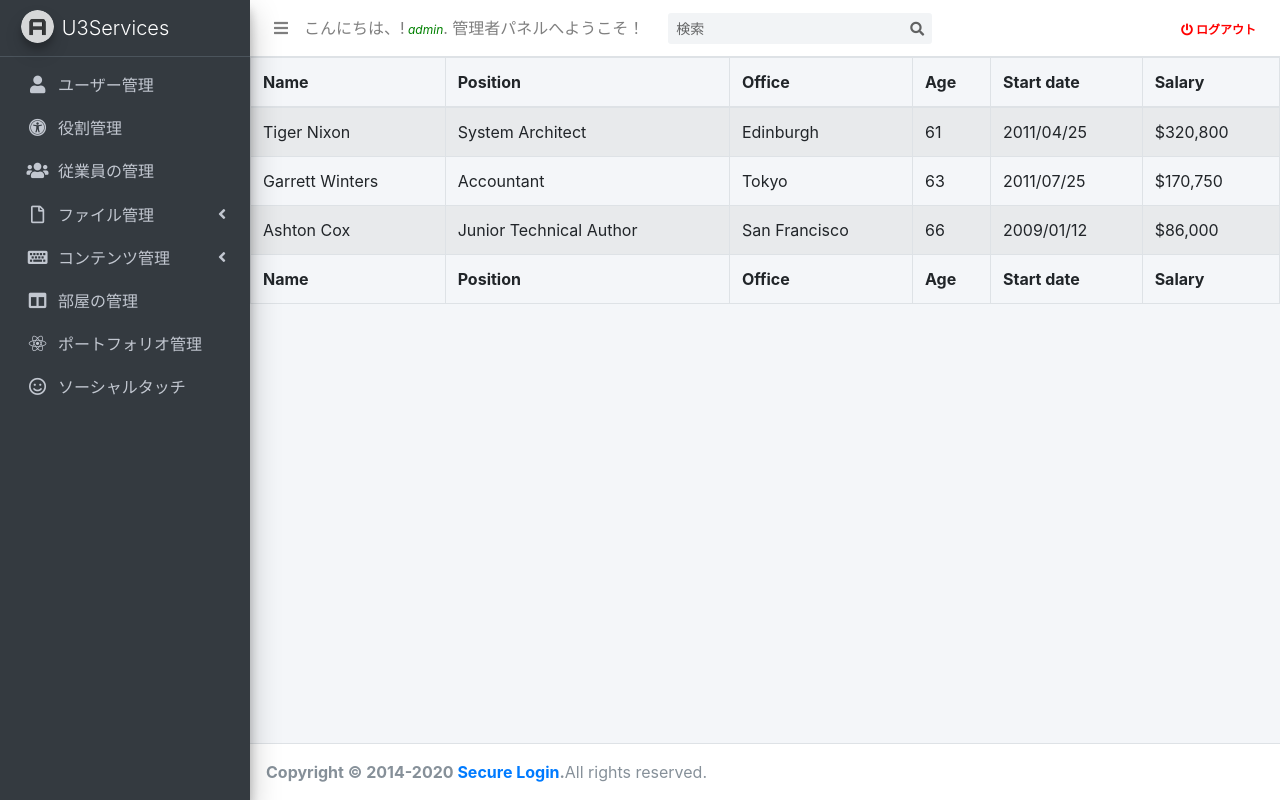
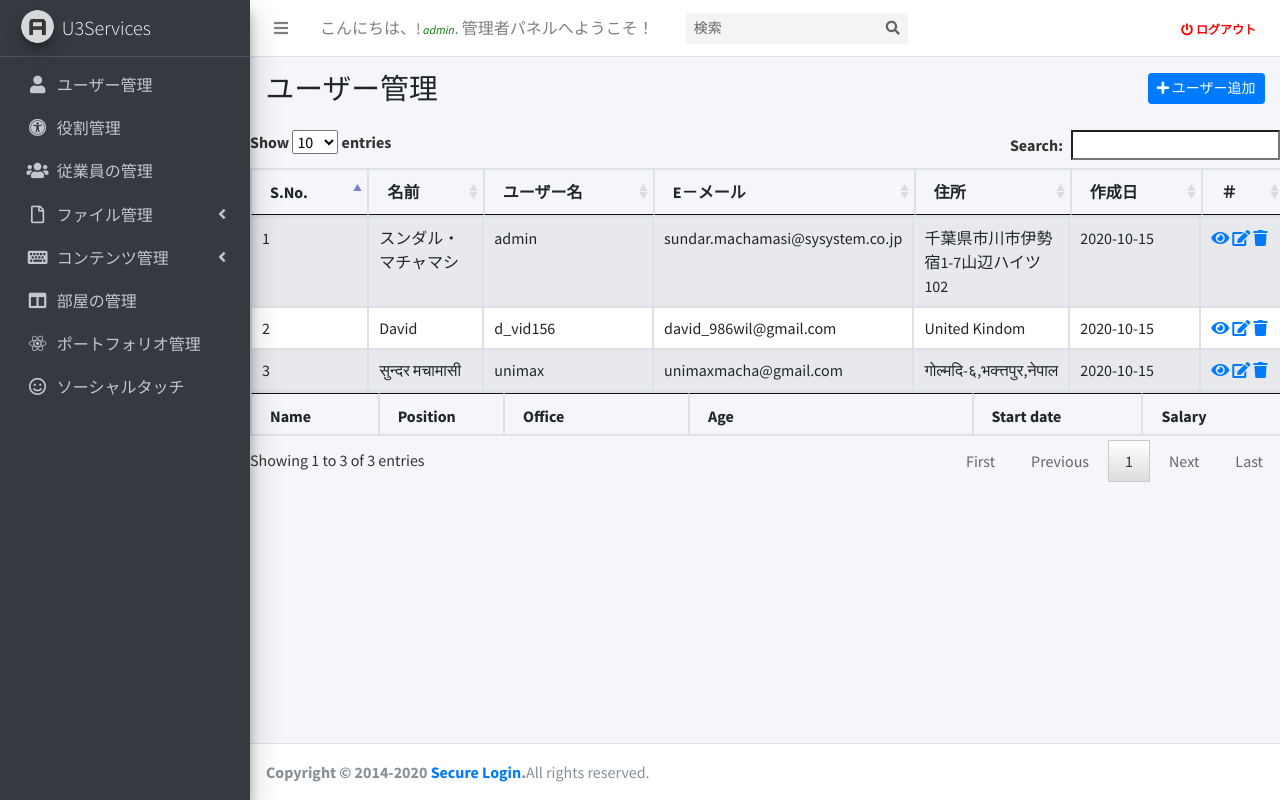
Before and after one commit to unimaxmacha/secureLoginPHP, a PHP site: page /home.php?m=user&p=list in a window 1280 px wide. Run offline with PHP 8.4, Linux system fonts and the light colour scheme; a user stored in the database is signed in; lists and menus that the app fills with data are empty; some libraries are stand-ins or nearby versions.

Commit message:
file updated
2020-10-20
filed updated

```diff
--- a/admin/pages/common/footerScript.php
+++ b/admin/pages/common/footerScript.php
@@ -1,4 +1,3 @@
-<!-- jQuery -->
-<script src="<?=base_url()?>assets/plugins/jquery/jquery.min.js"></script>
 <!-- AdminLTE App -->
 <script src="<?=base_url()?>assets/dist/js/adminlte.js"></script>
+<script type="text/javascript" src="<?=base_url()?>assets/ui/js/jquery-ui-1.10.3.custom.min.js"></script>
--- a/admin/pages/common/headerScript.php
+++ b/admin/pages/common/headerScript.php
@@ -1,3 +1,6 @@
+<!-- jQuery -->
+<script type="text/javascript" src="js/jquery.js"></script>
+<script src="<?=base_url()?>assets/plugins/jquery/jquery.min.js"></script>
 <!-- Google Font: Source Sans Pro -->
 <link rel="stylesheet" href="https://fonts.googleapis.com/css?family=Source+Sans+Pro:300,400,400i,700&display=fallback">
 <!-- Font Awesome -->
@@ -7,11 +10,5 @@
 <!-- Theme style -->
 <link rel="stylesheet" href="<?=base_url()?>assets/dist/css/adminlte.min.css">
 
-<link rel="stylesheet" href="https://cdnjs.cloudflare.com/ajax/libs/twitter-bootstrap/4.5.2/css/bootstrap.css">
-<link rel="stylesheet" href="https://cdn.datatables.net/1.10.22/css/dataTables.bootstrap4.min.css">
-
-<script>
-	$(document).ready(function() {
-		$('#example').DataTable();
-	} );
-</script>
+<link rel="stylesheet" href="<?=base_url()?>assets/datatable/datatable.css" />
+<script type="text/javascript" src="<?=base_url()?>assets/datatable/jquery.dataTables.js"></script>
--- a/admin/pages/mod_user/list.php
+++ b/admin/pages/mod_user/list.php
@@ -1,45 +1,68 @@
 <?php
-	$heading  = "User Management";
-	$m     = "user";
-	$form  = "form";
-	$view  = "view";
+$heading  = "ユーザー管理";
+$m     = "user";
+$form  = "form";
+$view  = "view";
 ?>
-
-<table id="example" class="table table-striped table-bordered" style="width:100%">
+<!-- Content Header (Page header) -->
+<div class="content-header">
+  <div class="container-fluid">
+    <div class="row mb-2">
+      <div class="col-sm-6">
+        <h1 class="m-0"><?php echo $heading; ?></h1>
+      </div><!-- /.col -->
+      <div class="col-sm-6">
+        <ol class="breadcrumb float-sm-right">
+          <a href="#">
+          	<button type="button" class="btn btn-primary btn-sm pull-right" aria-label="Add">
+		  		<span class="fa fa-plus" aria-hidden="true"></span> ユーザー追加
+			</button>
+		</a>
+        </ol>
+      </div><!-- /.col -->
+    </div><!-- /.row -->
+  </div><!-- /.container-fluid -->
+</div>
+<!-- /.content-header -->
+<table id="table_data" class="table table-striped table-bordered" style="width:100%">
     <thead>
         <tr>
-            <th>Name</th>
-            <th>Position</th>
-            <th>Office</th>
-            <th>Age</th>
-            <th>Start date</th>
-            <th>Salary</th>
+            <th>S.No.</th>
+            <th>名前</th>
+            <th>ユーザー名</th>
+            <th>E－メール</th>
+            <th>住所</th>
+            <th>作成日</th>
+            <th>＃</th>
         </tr>
     </thead>
     <tbody>
         <tr>
-            <td>Tiger Nixon</td>
-            <td>System Architect</td>
-            <td>Edinburgh</td>
-            <td>61</td>
-            <td>2011/04/25</td>
-            <td>$320,800</td>
+            <td>1</td>
+            <td>スンダル・マチャマシ</td>
+            <td>admin</td>
+            <td>sundar.machamasi@sysystem.co.jp</td>
+            <td>千葉県市川市伊勢宿1-7山辺ハイツ102</td>
+            <td>2020-10-15</td>
+            <td><a href="#"><span class="fa fa-eye"></span></a>&nbsp;<a href="#"><span class="fa fa-edit"></span></a>&nbsp;<a href="#"><span class="fa fa-trash"></span></a></td>
         </tr>
         <tr>
-            <td>Garrett Winters</td>
-            <td>Accountant</td>
-            <td>Tokyo</td>
-            <td>63</td>
-            <td>2011/07/25</td>
-            <td>$170,750</td>
+            <td>2</td>
+            <td>David</td>
+            <td>d_vid156</td>
+            <td>david_986wil@gmail.com</td>
+            <td>United Kindom</td>
+            <td>2020-10-15</td>
+            <td><a href="#"><span class="fa fa-eye"></span></a>&nbsp;<a href="#"><span class="fa fa-edit"></span></a>&nbsp;<a href="#"><span class="fa fa-trash"></span></a></td>
         </tr>
         <tr>
-            <td>Ashton Cox</td>
-            <td>Junior Technical Author</td>
-            <td>San Francisco</td>
-            <td>66</td>
-            <td>2009/01/12</td>
-            <td>$86,000</td>
+            <td>3</td>
+            <td>सुन्दर मचामासी</td>
+            <td>unimax</td>
+            <td>unimaxmacha@gmail.com</td>
+            <td>गोल्मदि-६,भक्त्तपुर,नेपाल</td>
+            <td>2020-10-15</td>
+            <td><a href="#"><span class="fa fa-eye"></span></a>&nbsp;<a href="#"><span class="fa fa-edit"></span></a>&nbsp;<a href="#"><span class="fa fa-trash"></span></a></td>
         </tr>
     </tbody>
     <tfoot>
@@ -53,3 +76,13 @@
         </tr>
     </tfoot>
 </table>
+</div>
+</div>
+<script>
+	$(document).ready(function() {
+		$('#table_data').dataTable( {
+		    "pagingType": "full_numbers",
+			"scrollX": true
+		} );
+	});
+</script>
```
